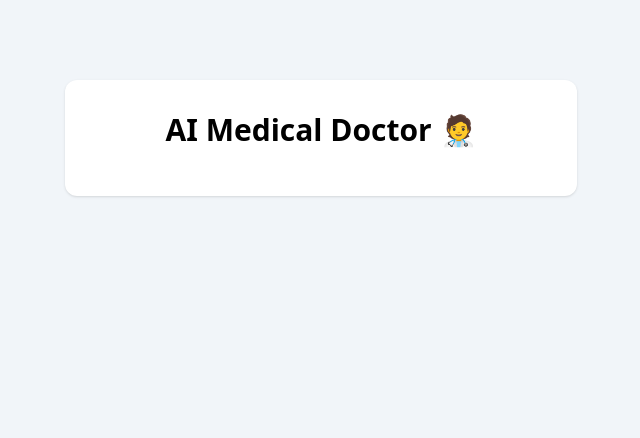
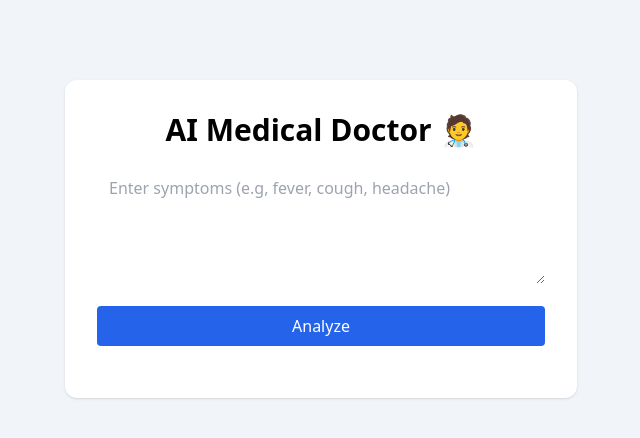
Before and after one commit to Isma3l-19/AI_MEDICAL_DOCTOR, a Flask app: page / in a window 1280 px wide. Shown: the top 438 px of the page, without its empty margins (319-959 px from the left). Run offline with Flask 3, Linux system fonts and the light colour scheme; some libraries are stand-ins or nearby versions.

Commit message:
Add form for symptom input and analysis in index.html

```diff
--- a/App/template/index.html
+++ b/App/template/index.html
@@ -11,6 +11,22 @@
         <h1 class="text-3xl font-bold text-center mb-4">
             AI Medical Doctor 🧑‍⚕️
         </h1>
+
+        <form id="form">
+            <textarea
+            id="symptoms"
+            placeholder="Enter symptoms (e.g, fever, cough, headache)"
+            class="w-full boarder p-3 rounded"
+            rows="4"
+            ></textarea>
+
+            <button class="w-full mt-4 bg-blue-600 text-white py-2 rounded">
+                Analyze
+            </button>
+        </form>
+
+        <div id="result" class="mt-5 space-y-2 text-center"></div>
+
     </div>
 </body>
 </html>
```
